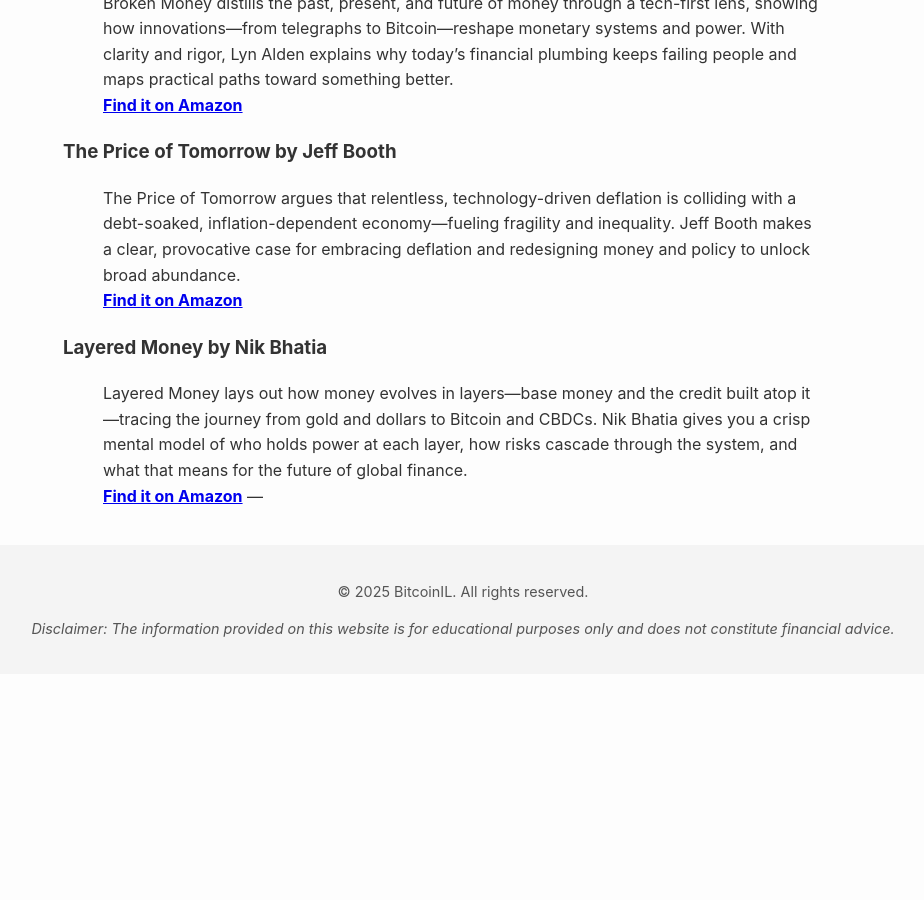
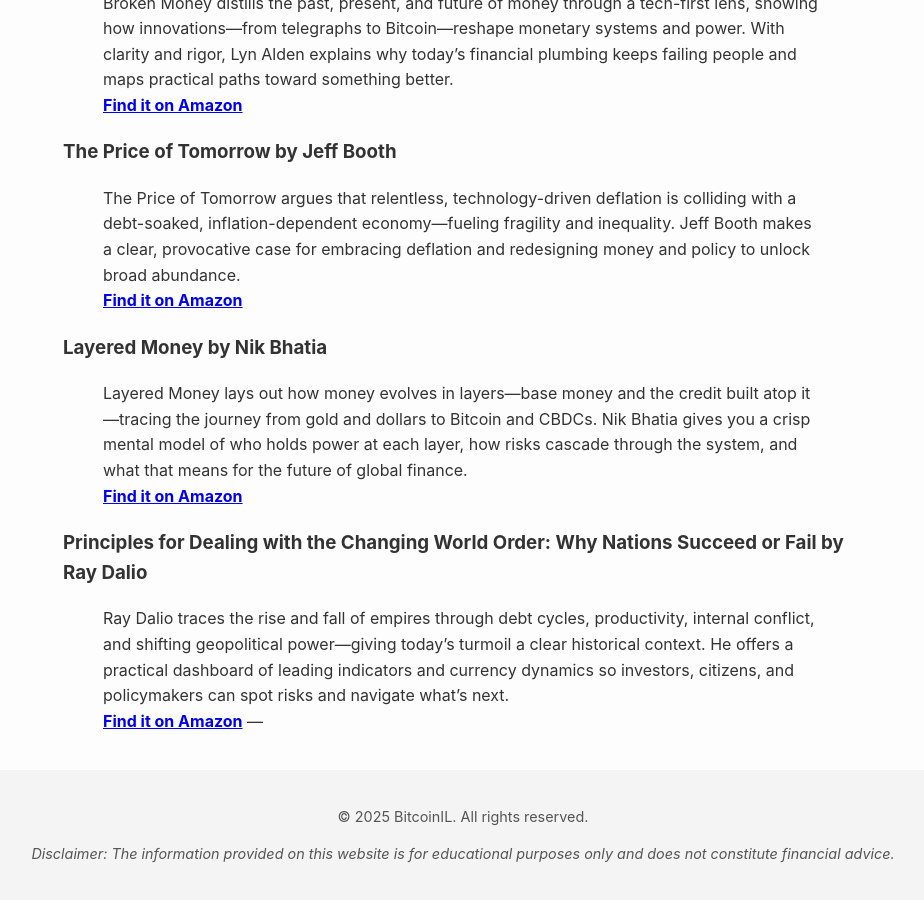
Before and after one commit to YaronWhite86/bitcoin-consulting-israel-staging.github.io, a Jekyll site: the page built from resources.md, in a window 1280 px wide and 900 px high, scrolled down 1017 px. Shown: the whole window, without its empty margins (177-1101 px from the left). Built offline with Jekyll 4.4.1, drawn with Linux system fonts in a browser that asks for light colours; before the commit the page ends 1691 px from its top, so only the background shows below that.

Commit message:
Update resources.md
ray dalio principles

```diff
--- a/resources.md
+++ b/resources.md
@@ -46,4 +46,9 @@
 > Layered Money lays out how money evolves in layers—base money and the credit built atop it—tracing the journey from gold and dollars to Bitcoin and CBDCs. Nik Bhatia gives you a crisp mental model of who holds power at each layer, how risks cascade through the system, and what that means for the future of global finance.
 <br>
 [**Find it on Amazon**](https://www.amazon.com/dp/B091D3KR8G?plink=as6FPLBapB672TFB&pf_rd_r=QRG8GW4ZBDC0XWKKF1H9&ref_=adblp13nvvxx_0_14_im)
+
+### Principles for Dealing with the Changing World Order: Why Nations Succeed or Fail by Ray Dalio
+> Ray Dalio traces the rise and fall of empires through debt cycles, productivity, internal conflict, and shifting geopolitical power—giving today’s turmoil a clear historical context. He offers a practical dashboard of leading indicators and currency dynamics so investors, citizens, and policymakers can spot risks and navigate what’s next.
+<br>
+[**Find it on Amazon**](https://www.amazon.com/Changing-World-Order-Nations-Succeed/dp/B0873ZP8NG/ref=sr_1_1?crid=I5KFHNHGIALA&dib=eyJ2IjoiMSJ9.fDIBZAJ6zj_qxzriehGxsfF9w9-fR_z0J_4ciV1Isx0PLv2VAKoa7jFGct-FBkkJrTKlUQVyHltQYU9EPBWpLtuKoChgb27Mc2k9BOUgrJuWBRfLIdLL8ZCIWoEfAPwMY_VpBY7SKJ7_L-HIURytrlYOrCEUZYC8CxRuF1KEWsQ6E0UhZnvHVEp6JjriLZ9B.KnywMrwgf56LuUu2Yf-TiL3I2uVVdAj6gxd_N7mfHOY&dib_tag=se&keywords=ray+dalio&qid=1757928890&s=audible&sprefix=ray+dalio%2Caudible%2C282&sr=1-1)
 ---
```
